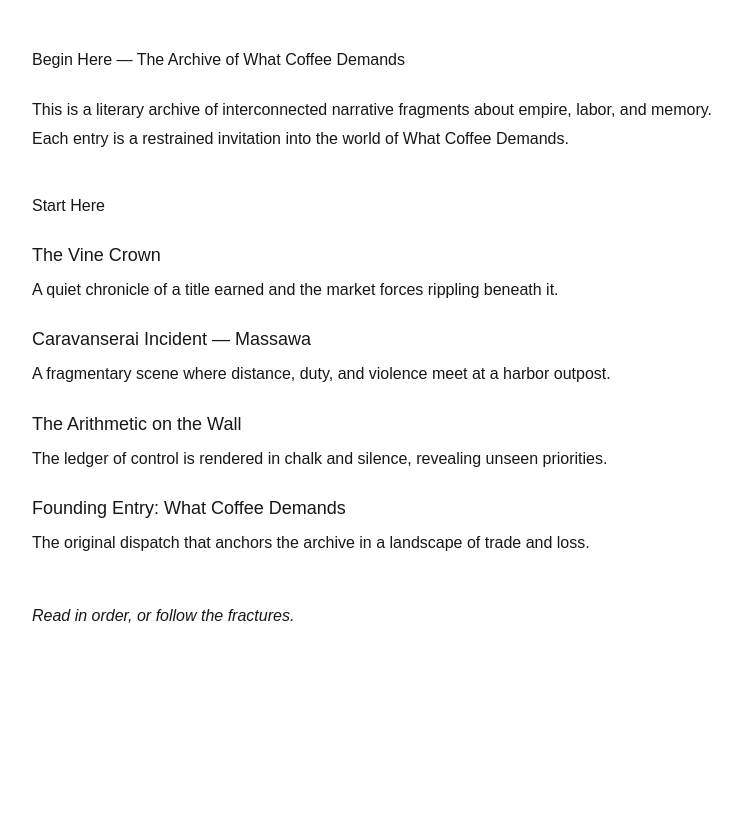
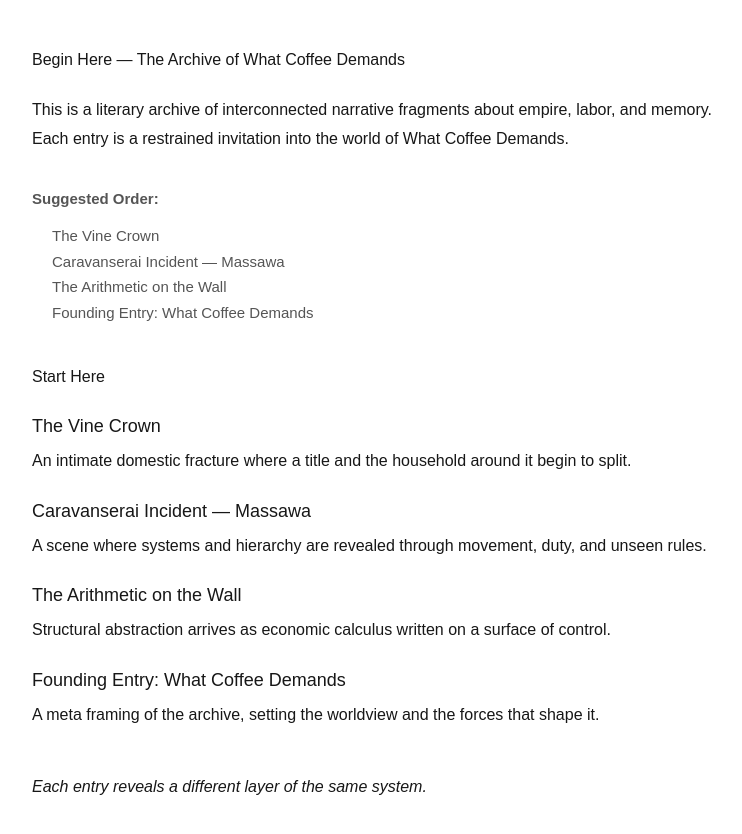
Before and after one commit to dwoods360-cyber/wdblackwoods-site, a Next.js app: page /begin in a window 1280 px wide. Shown: the top 834 px of the page, without its empty margins (252-994 px from the left). Before the commit the page ends 800 px from the top, so only its background shows below. Built offline with nearby package versions, Linux system fonts and the light colour scheme.

Commit message:
Refine /begin page narrative progression and reading order

```diff
--- a/app/begin/page.tsx
+++ b/app/begin/page.tsx
@@ -9,6 +9,16 @@ export default function BeginPage() {
         What Coffee Demands.
       </p>
 
+      <div style={{ marginTop: "32px", color: "#555", fontSize: "15px", lineHeight: 1.7 }}>
+        <strong>Suggested Order:</strong>
+        <ol style={{ marginTop: "12px", paddingLeft: "20px", marginBottom: "0" }}>
+          <li>The Vine Crown</li>
+          <li>Caravanserai Incident — Massawa</li>
+          <li>The Arithmetic on the Wall</li>
+          <li>Founding Entry: What Coffee Demands</li>
+        </ol>
+      </div>
+
       <section style={{ marginTop: "40px" }}>
         <h2>Start Here</h2>
 
@@ -18,7 +28,7 @@ export default function BeginPage() {
               The Vine Crown
             </a>
             <p style={{ margin: "8px 0 0", lineHeight: 1.6 }}>
-              A quiet chronicle of a title earned and the market forces rippling beneath it.
+              An intimate domestic fracture where a title and the household around it begin to split.
             </p>
           </li>
 
@@ -27,7 +37,7 @@ export default function BeginPage() {
               Caravanserai Incident — Massawa
             </a>
             <p style={{ margin: "8px 0 0", lineHeight: 1.6 }}>
-              A fragmentary scene where distance, duty, and violence meet at a harbor outpost.
+              A scene where systems and hierarchy are revealed through movement, duty, and unseen rules.
             </p>
           </li>
 
@@ -36,7 +46,7 @@ export default function BeginPage() {
               The Arithmetic on the Wall
             </a>
             <p style={{ margin: "8px 0 0", lineHeight: 1.6 }}>
-              The ledger of control is rendered in chalk and silence, revealing unseen priorities.
+              Structural abstraction arrives as economic calculus written on a surface of control.
             </p>
           </li>
 
@@ -45,14 +55,14 @@ export default function BeginPage() {
               Founding Entry: What Coffee Demands
             </a>
             <p style={{ margin: "8px 0 0", lineHeight: 1.6 }}>
-              The original dispatch that anchors the archive in a landscape of trade and loss.
+              A meta framing of the archive, setting the worldview and the forces that shape it.
             </p>
           </li>
         </ul>
       </section>
 
       <p style={{ marginTop: "48px", fontStyle: "italic" }}>
-        Read in order, or follow the fractures.
+        Each entry reveals a different layer of the same system.
       </p>
     </main>
   );
```
